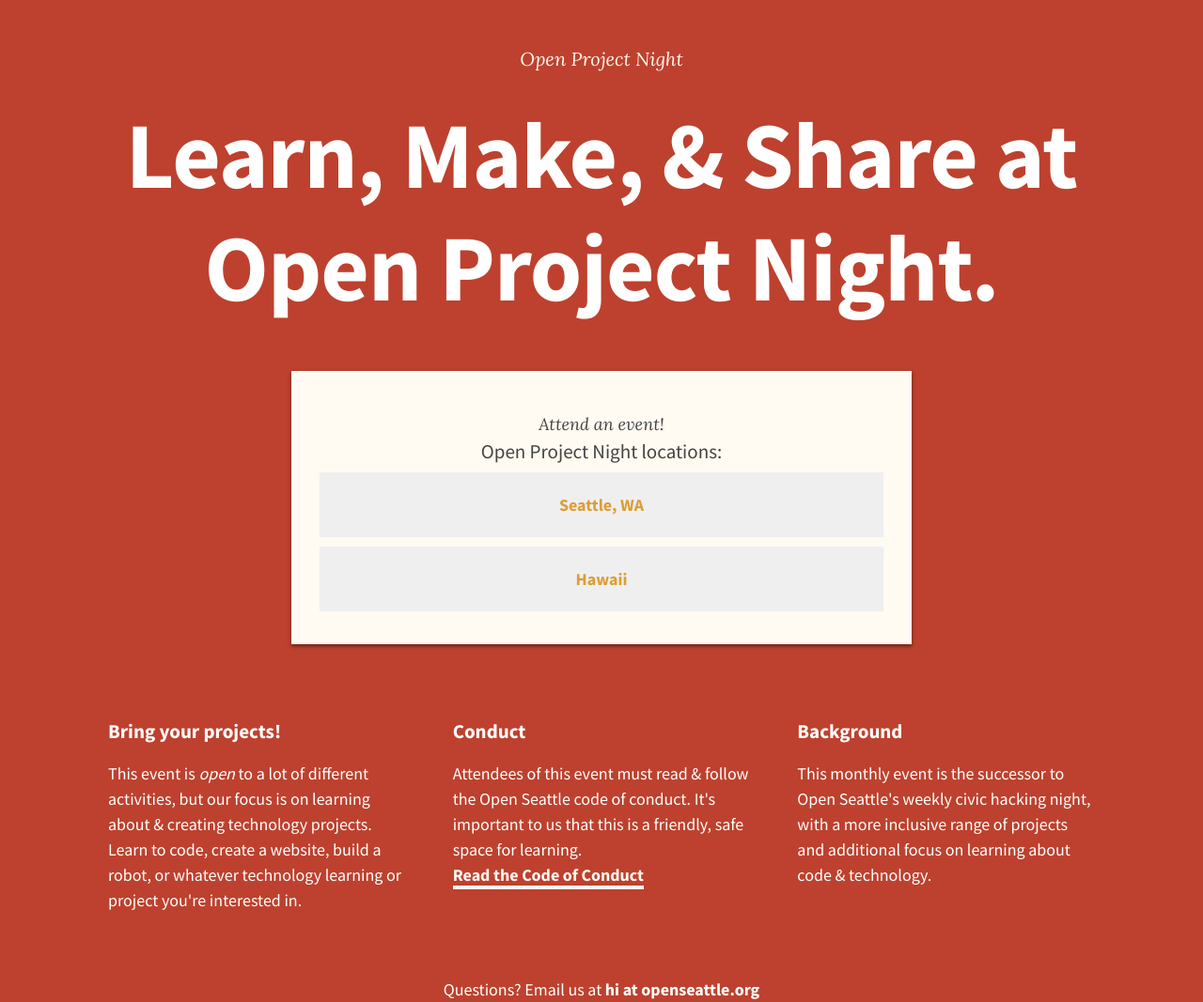
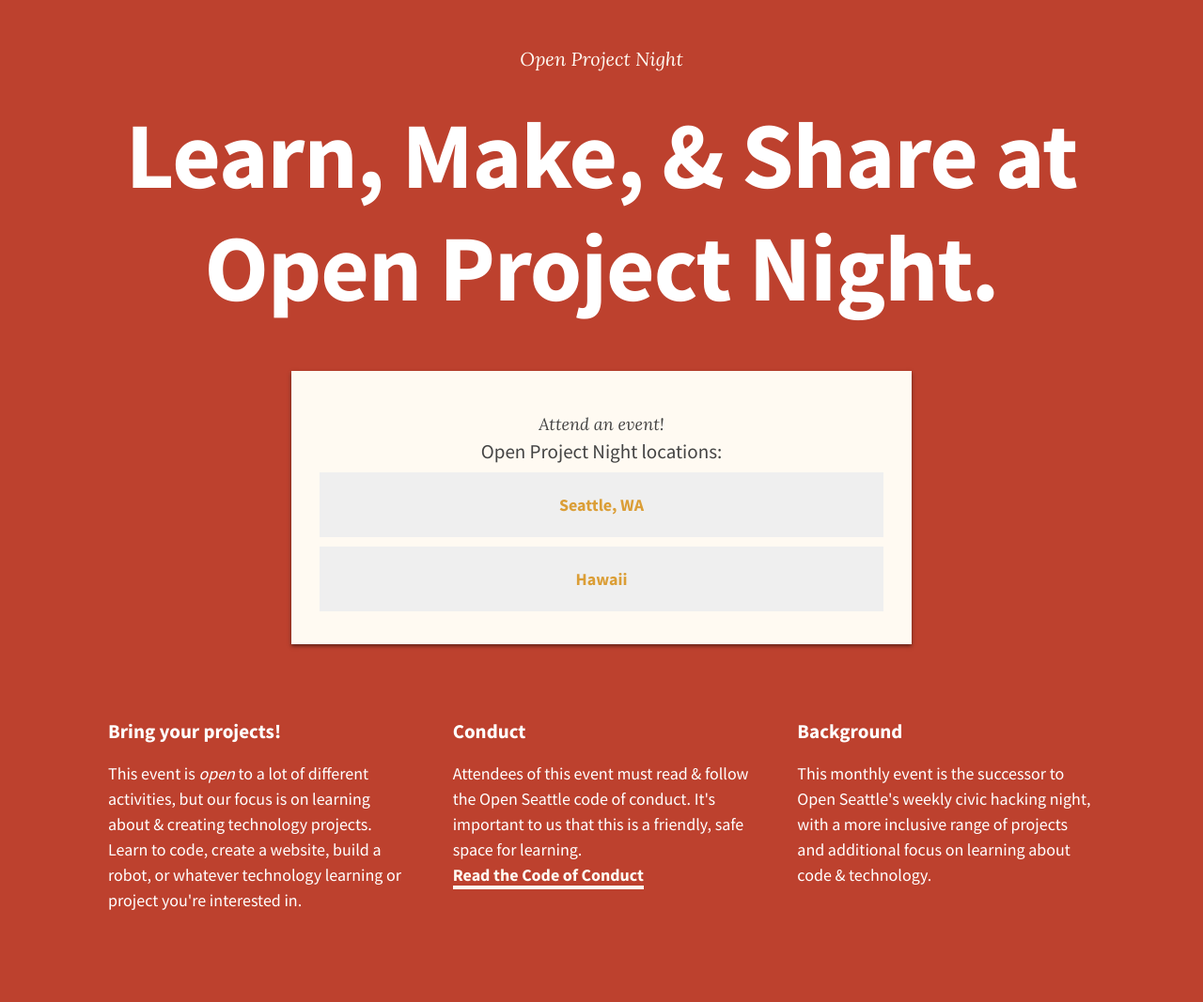
Before and after one commit to openprojectnight/openprojectnight.github.io, a Jekyll site: the page built from index.html, in a window 1280 px wide. Shown: the whole page at 94% size. Built offline with Jekyll 4.4.1, drawn with Linux system fonts in a browser that asks for light colours; Markdown is read by kramdown in place of the engine named in the settings; after the commit the page ends 990 px from its top, so only the background shows below that.

Commit message:
remove open seattle email from default layout

```diff
--- a/_layouts/default.html
+++ b/_layouts/default.html
@@ -22,7 +22,6 @@
   </header>
   <main role="main">{{ content }}</main>
   <footer>
-    <p>Questions? Email us at <b>hi at openseattle.org</p>
   </footer>
 </body>
 </html>
```
